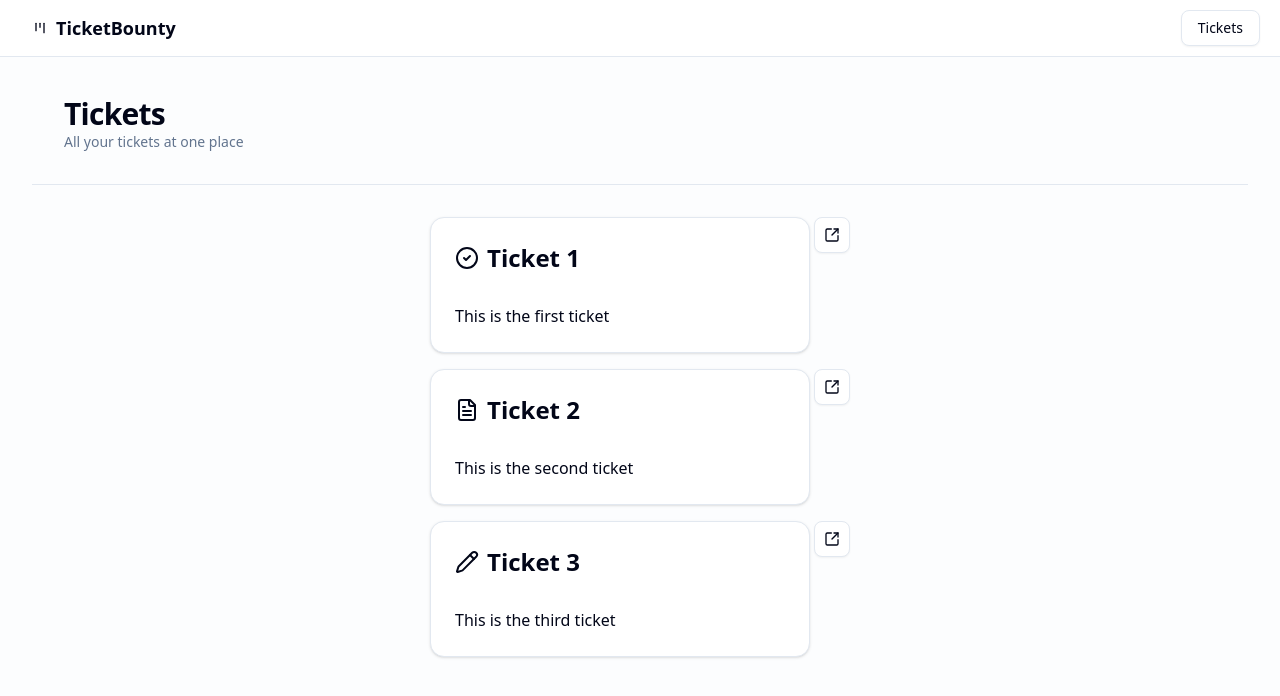
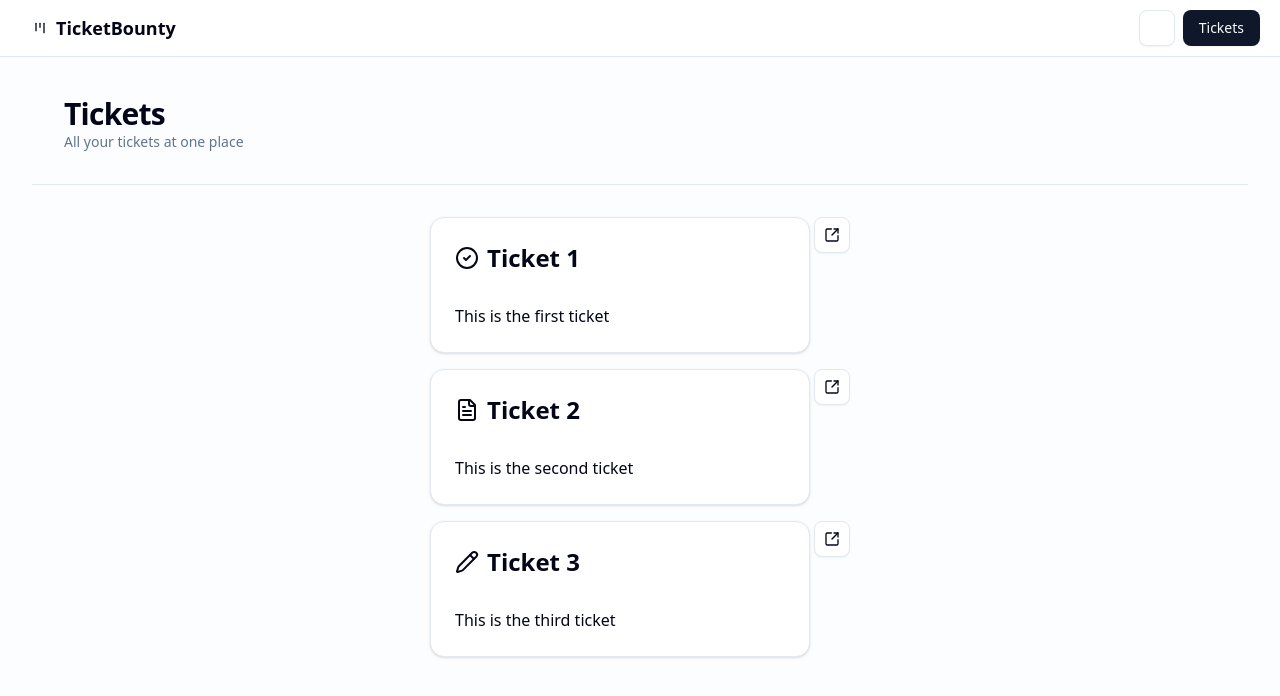
Before and after one commit to andreww334/the-road-to-next, a Next.js app: page /tickets in a window 1280 px wide. Shown: the top 696 px of the page. Built offline with nearby package versions, Linux system fonts and the light colour scheme.

Commit message:
dark mode

```diff
--- a/package.json
+++ b/package.json
@@ -17,9 +17,11 @@
     "clsx": "^2.1.1",
     "lucide-react": "^0.483.0",
     "next": "15.2.3",
+    "next-themes": "^0.4.6",
     "react": "^19.0.0",
     "react-dom": "^19.0.0",
     "tailwind-merge": "^3.0.2",
+    "tailwindcss-animate": "^1.0.7",
     "tw-animate-css": "^1.2.4"
   },
   "devDependencies": {
--- a/src/app/globals.css
+++ b/src/app/globals.css
@@ -136,3 +136,8 @@
     @apply bg-background text-foreground;
   }
 }
+
+button:not([disabled]),
+[role="button"]:not([disabled]) {
+  cursor: pointer;
+}
--- a/src/app/layout.tsx
+++ b/src/app/layout.tsx
@@ -2,6 +2,7 @@ import "./globals.css";
 import type { Metadata } from "next";
 import { Geist, Geist_Mono } from "next/font/google";
 import { Header } from "@/components/Header";
+import { ThemeProvider } from "@/components/theme/theme-provider";
 
 const geistSans = Geist({
   variable: "--font-geist-sans",
@@ -24,10 +25,11 @@ export default function RootLayout({
   children: React.ReactNode;
 }>) {
   return (
-    <html lang="en">
+    <html suppressHydrationWarning lang="en">
       <body
         className={`${geistSans.variable} ${geistMono.variable} antialiased`}
       >
+        <ThemeProvider>
           <Header />
           <main
             className="
@@ -39,6 +41,7 @@ export default function RootLayout({
           >
             {children}
           </main>
+        </ThemeProvider>
       </body>
     </html>
   );
--- a/src/components/Header.tsx
+++ b/src/components/Header.tsx
@@ -1,19 +1,20 @@
 import { LucideKanban } from "lucide-react";
 import Link from "next/link";
 import { homePath, ticketsPath } from "@/paths";
+import { ThemeSwitcher } from "./theme/theme-switcher";
 import { buttonVariants } from "./ui/button";
 
 const Header = () => {
   return (
     <nav
       className="
-            supports-backdrop-blur:bg-background/60
-            fixed left-0 right-0 top-0 z-20
-            border-b bg-background/95 backdrop-blur
-            w-full flex py-2.5 px-5 justify-between
-          "
+        supports-backdrop-blur:bg-background/60
+        fixed left-0 right-0 top-0 z-20
+        border-b bg-background/95 backdrop-blur
+        w-full flex py-2.5 px-5 justify-between
+      "
     >
-      <div>
+      <div className="flex align-items gap-x-2">
         <Link
           href={homePath()}
           className={buttonVariants({ variant: "ghost" })}
@@ -22,10 +23,11 @@ const Header = () => {
           <h1 className="text-lg font-semibold">TicketBounty</h1>
         </Link>
       </div>
-      <div>
+      <div className="flex align-items gap-x-2">
+        <ThemeSwitcher />
         <Link
           href={ticketsPath()}
-          className={buttonVariants({ variant: "outline" })}
+          className={buttonVariants({ variant: "default" })}
         >
           Tickets
         </Link>
--- /dev/null
+++ b/src/components/theme/theme-provider.tsx
@@ -0,0 +1,16 @@
+"use client";
+
+import { ThemeProvider as BaseThemeProvider } from "next-themes";
+
+type ThemeProviderProps = {
+  children: React.ReactNode;
+};
+const ThemeProvider = ({ children }: ThemeProviderProps) => {
+  return (
+    <BaseThemeProvider attribute="class" defaultTheme="system" enableSystem>
+      {children}
+    </BaseThemeProvider>
+  );
+};
+
+export { ThemeProvider };
--- /dev/null
+++ b/src/components/theme/theme-switcher.tsx
@@ -0,0 +1,36 @@
+"use client";
+
+import "@/app/globals.css";
+import { LucideMoon, LucideSun } from "lucide-react";
+import { useTheme } from "next-themes";
+import { Button } from "@/components/ui/button";
+
+const ThemeSwitcher = () => {
+  const { theme, setTheme } = useTheme();
+  return (
+    <Button
+      variant="outline"
+      size="icon"
+      onClick={() => setTheme(theme === "light" ? "dark" : "light")}
+    >
+      {theme === "light" ? (
+        <LucideSun
+          className="
+          h-4 w-4 rotate-0 scale-100 transition-all
+          dark:-rotate-90 dark:scale-0 dark:h-0 dark:w-0
+        "
+        />
+      ) : (
+        <LucideMoon
+          className="
+          h-0 w-0 rotate-90 scale-0 transition-transform
+          dark:rotate-0 dark:scale-100 dark:h-4 dark:w-4
+        "
+        />
+      )}
+      <span className="sr-only">Toggle theme</span>
+    </Button>
+  );
+};
+
+export { ThemeSwitcher };
--- /dev/null
+++ b/tailwind.config.ts
@@ -0,0 +1,75 @@
+/* eslint-disable @typescript-eslint/no-require-imports */
+import type { Config } from "tailwindcss";
+
+const config: Config = {
+  darkMode: ["class"],
+  content: [
+    "./src/pages/**/*.{js,ts,jsx,tsx,mdx}",
+    "./src/components/**/*.{js,ts,jsx,tsx,mdx}",
+    "./src/app/**/*.{js,ts,jsx,tsx,mdx}",
+    "./src/features/**/*.{js,ts,jsx,tsx,mdx}",
+    "./src/theme/**/*.{js,ts,jsx,tsx,mdx}",
+  ],
+  theme: {
+    extend: {
+      colors: {
+        background: "hsl(var(--background))",
+        foreground: "hsl(var(--foreground))",
+        card: {
+          DEFAULT: "hsl(var(--card))",
+          foreground: "hsl(var(--card-foreground))",
+        },
+        popover: {
+          DEFAULT: "hsl(var(--popover))",
+          foreground: "hsl(var(--popover-foreground))",
+        },
+        primary: {
+          DEFAULT: "hsl(var(--primary))",
+          foreground: "hsl(var(--primary-foreground))",
+        },
+        secondary: {
+          DEFAULT: "hsl(var(--secondary))",
+          foreground: "hsl(var(--secondary-foreground))",
+        },
+        muted: {
+          DEFAULT: "hsl(var(--muted))",
+          foreground: "hsl(var(--muted-foreground))",
+        },
+        accent: {
+          DEFAULT: "hsl(var(--accent))",
+          foreground: "hsl(var(--accent-foreground))",
+        },
+        destructive: {
+          DEFAULT: "hsl(var(--destructive))",
+          foreground: "hsl(var(--destructive-foreground))",
+        },
+        border: "hsl(var(--border))",
+        input: "hsl(var(--input))",
+        ring: "hsl(var(--ring))",
+        chart: {
+          "1": "hsl(var(--chart-1))",
+          "2": "hsl(var(--chart-2))",
+          "3": "hsl(var(--chart-3))",
+          "4": "hsl(var(--chart-4))",
+          "5": "hsl(var(--chart-5))",
+        },
+      },
+      keyframes: {
+        "fade-from-top": {
+          from: { opacity: "0", transform: "translateY(-16px)" },
+          to: { opacity: "1", transform: "translateY(0)" },
+        },
+      },
+      animation: {
+        "fade-from-top": "fade-from-top 0.5s ease-out",
+      },
+      borderRadius: {
+        lg: "var(--radius)",
+        md: "calc(var(--radius) - 2px)",
+        sm: "calc(var(--radius) - 4px)",
+      },
+    },
+  },
+  plugins: [require("tailwindcss-animate")],
+};
+export default config;
```
Also changed, not shown: 1 other file (tests, documents, lock files or other folders). Lines whose indentation alone changed are shown as unchanged.
